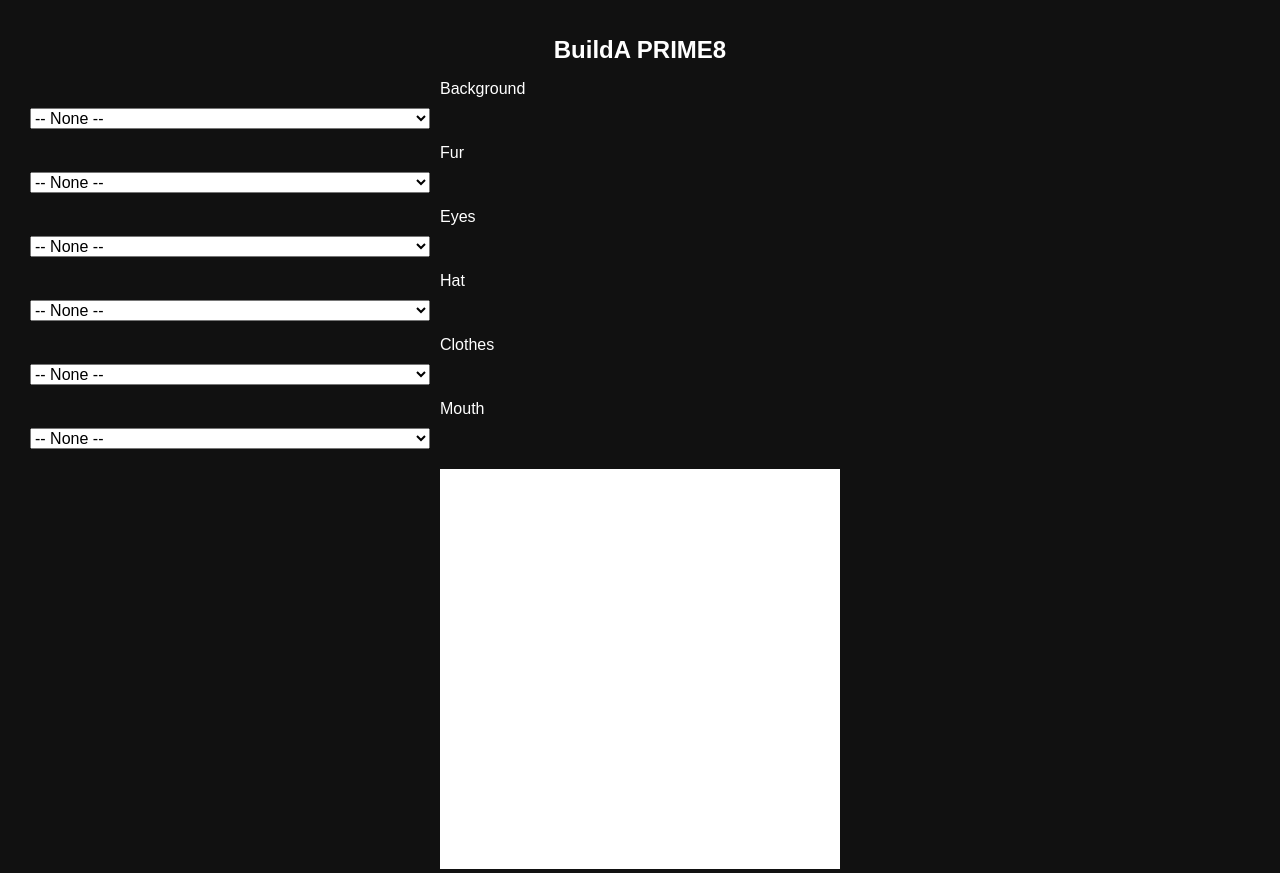
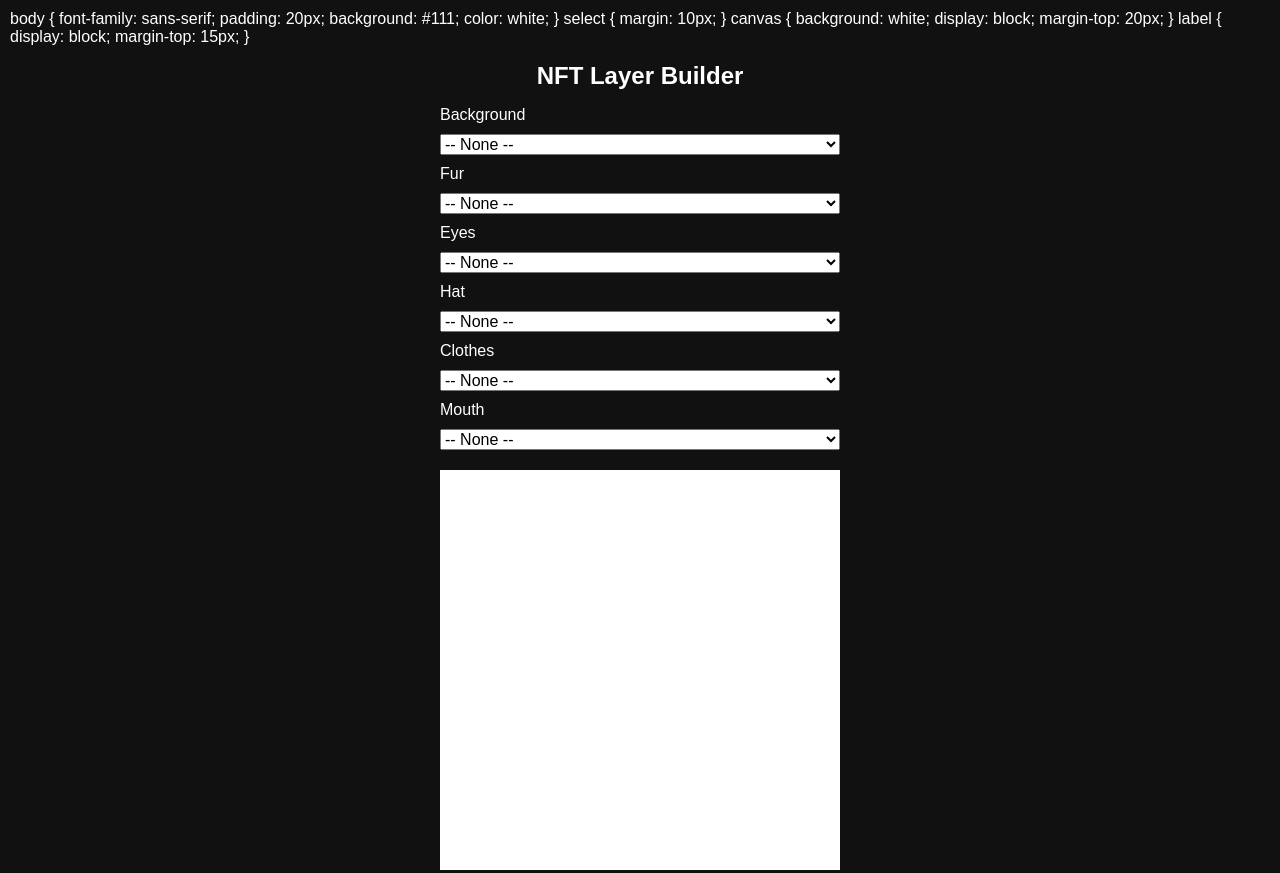
Before and after one commit to PRIME8s/gener8tor, a website: page public/builder.html in a window 1280 px wide. Shown: the top 873 px of the page. Drawn offline with Linux system fonts and the light colour scheme.

Commit message:
Add files via upload

```diff
--- a/public/builder.html
+++ b/public/builder.html
@@ -2,7 +2,7 @@
 <!DOCTYPE html>
 <html>
 <head>
-  <title>Build A PRIME8</title>
+  <title>NFT Layer Builder</title>
   <style>
     body {
       font-family: sans-serif;
@@ -43,8 +43,6 @@
       background: #00a86b;
     }
   </style>
-
-  <style>
     body { font-family: sans-serif; padding: 20px; background: #111; color: white; }
     select { margin: 10px; }
     canvas { background: white; display: block; margin-top: 20px; }
@@ -52,7 +50,7 @@
   </style>
 </head>
 <body>
-  <h1>BuildA PRIME8</h1>
+  <h1>NFT Layer Builder</h1>
 <label for="BackgroundSelect">Background</label>
 <select id="BackgroundSelect" onchange="updateCanvas()">
 <option value="">-- None --</option>
```
